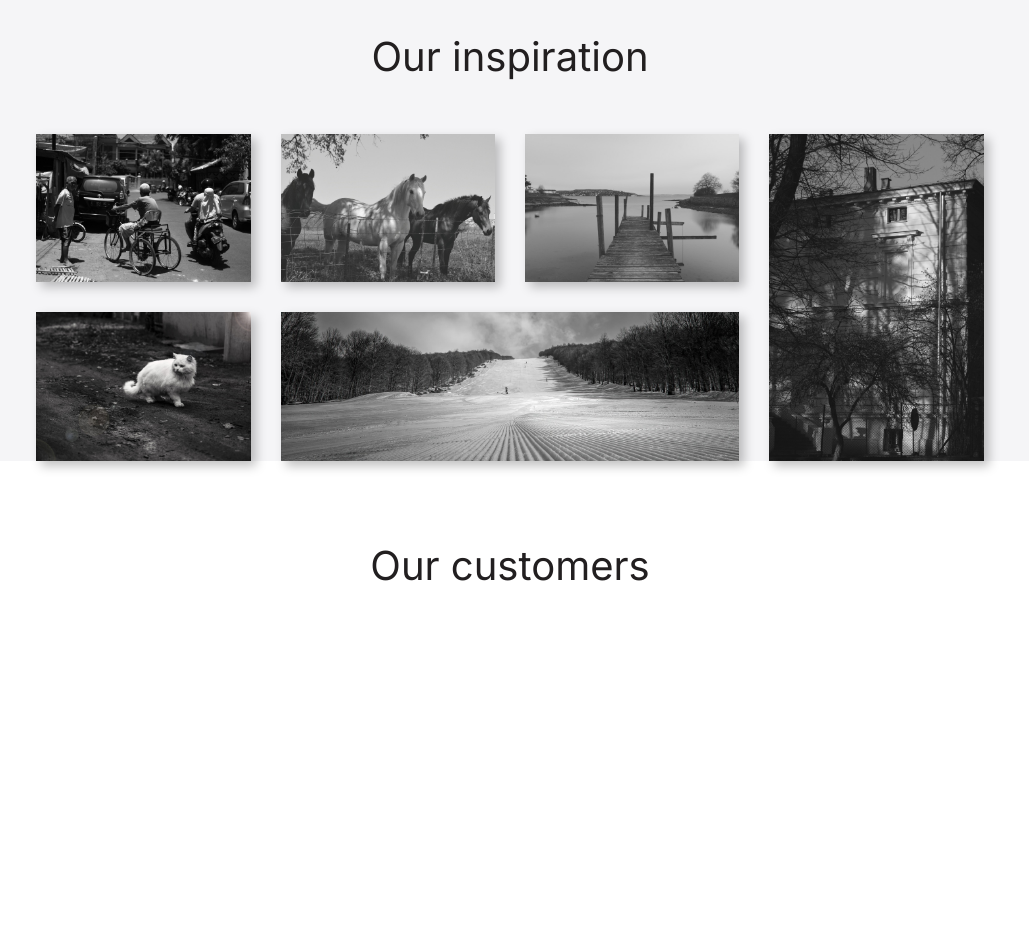
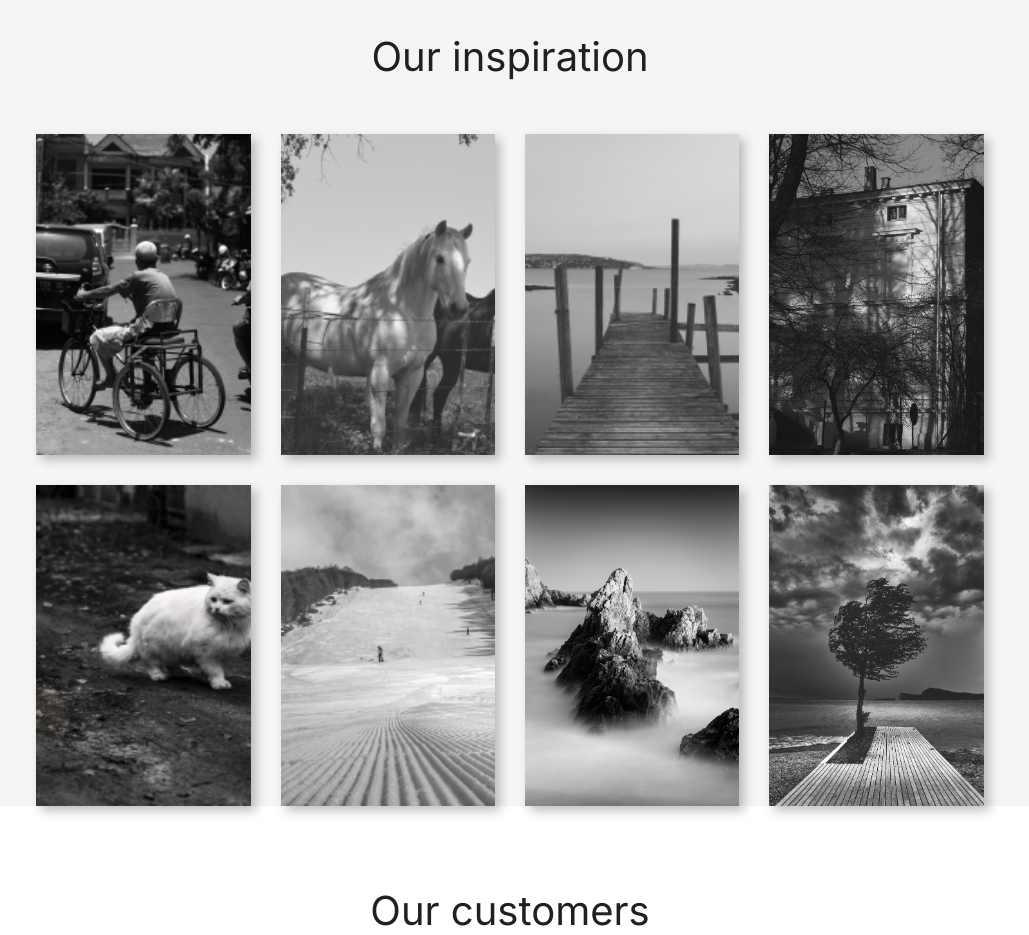
Before and after one commit to alisher-kay/Monovision-studio_website, a plain HTML site: page src/index.html in a window 1280 px wide. Shown: the part 2740-3675 px from the top of the page, without its empty margins (130-1159 px from the left). Before the commit the page ends 3330 px from the top, so only its background shows below. Drawn offline with Linux system fonts and the light colour scheme.

Commit message:
Initial commit: Monovision Studio website with complete HTML structure and CSS styling

```diff
--- a/src/css/style.css
+++ b/src/css/style.css
@@ -237,17 +237,6 @@ html {
     }
 }
 
-.grid-item4 {
-	grid-column: 4/5;
-	grid-row: 1/3;
-}
-
-.grid-item6 {
-	grid-column: 2/4;
-	/* grid-row: /3; */
-}
-
-
 .customers {
     padding-top: 80px;
 }
--- a/src/index.html
+++ b/src/index.html
@@ -14,26 +14,17 @@
         <link rel="stylesheet" href="css/style.css" />
     </head>
     <body>
-
         <main>
-
             <section class="promo">
-
                 <div class="container">
-
-					<h1 class="promo__title">Monovision 		Studio</h1>
-
-					<h2 class="promo__subtitle">Want some style on 	   your photos? </h2>
-
+                    <h1 class="promo__title">Monovision Studio</h1>
+                    <h2 class="promo__subtitle">Want some style on your photos?</h2>
                     <a href="#" class="btn">Portfolio</a>
-
                     <div class="promo__address">
                         Location:
-						<address>Everton Park, Block 2, Singapore 081002
-						</address>
+                        <address>Everton Park, Block 2, Singapore 081002</address>
                         <a href="tel:+6569964725">+6569964725</a>
                     </div>
-
                 </div>
 
                 <ul class="keywords">
@@ -53,132 +44,72 @@
                     <li>Portrait</li>
                     <li>Nature</li>
                 </ul>
-
             </section>
 
             <section class="about">
-
                 <div class="container">
-
-					<h2 class="about__title">What you can expect from us:
-					</h2>
-
-					<p class="about__text">We prioritize simple and elegant forms, clean colors, and meticulous editing to ensure quality products. With a passion for minimalism, we aim to maximize the impact of visual messages and stories in <span>each photo</span>
-					</p>
+                    <h2 class="about__title">What you can expect from us:</h2>
+                    <p class="about__text">We prioritize simple and elegant forms, clean colors, and meticulous editing to ensure quality products. With a passion for minimalism, we aim to maximize the impact of visual messages and stories in <span>each photo</span></p>
 
                     <div class="services">
-
                         <div class="services__items">
-
-							<div class="services__items-subtitle">All services
+                            <div class="services__items-subtitle">All services</div>
+                            <ul>
+                                <li>Portrait Photography: Individual, Family, Corporate, Creative</li>
+                                <li>Commercial Photography: Product, Fashion, Advertising</li>
+                                <li>Photo Editing & Retouching: Color correction, Skin retouching, Background removal</li>
+                            </ul>
                         </div>
 
-							<ul>
-								<li >Portrait Photography: Individual, Family, Corporate, Creative
-								</li>
-								<li >Commercial Photography: Product, Fashion, Advertising
-								</li>
-								<li >Photo Editing & Retouching: Color correction, Skin retouching, Background removal
-								</li>
-							</ul>
-
+                        <div class="services__text">With a background in training and designing photos for many years, we have a deep understanding of creation art of photo, content handling, and working in black and white style. <br>Now, we bring that experience for you to create jaw-dropping content with style</div>
                     </div>
-
-						<div class="services__text">With a background in training and designing photos for many years, we have a deep understanding of creation art of photo, content handling, and working in black and white style. <br>Now, we bring that experience for you to create jaw-dropping content with style
                 </div>
-
-					</div>
-
-				</div>
-
             </section>
 
             <section class="works">
-
                 <div class="container">
-
                     <h2 class="title">Our works</h2>
-
                     <div class="works__items">
-
                         <div class="works__grid">
                             <img src="img/works/bridge.jpg" alt="bridge">
                             <img src="img/works/cat.jpg" alt="cat">
                             <img src="img/works/train.jpg" alt="train">
                             <img src="img/works/children.jpg" alt="children">
                             <img src="img/works/underground.jpg" alt="underground">
-
+                            <img src="img/works/city.jpg" alt="it tech">
                         </div>
-
                     </div>
-
                 </div>
-
             </section>
 
             <section class="inspiration">
-
                 <div class="container">
-
                     <h2 class="title">Our inspiration</h2>
-
                     <div class="inspiration__items">
-
                         <div class="inspiration__grid">
-
-							<img class="grid-item1" src="./img/inspiration/man.jpg" alt="man">
-							<img class="grid-item2" src="./img/inspiration/horses.jpg" alt="horses">
-							<img class="grid-item3" src="./img/inspiration/bridge.jpg" alt="bridge">
-							<img class="grid-item4" src="./img/inspiration/tenement.jpg" alt="tenement">
-							<img class="grid-item5" src="./img/inspiration/cat.jpg" alt="cat">
-							<img class="grid-item6" src="./img/inspiration/sky.jpg" alt="sky">
-
+                            <img class="grid-item1" src="img/inspiration/man.jpg" alt="man">
+                            <img class="grid-item2" src="img/inspiration/horses.jpg" alt="horses">
+                            <img class="grid-item3" src="img/inspiration/bridge.jpg" alt="bridge">
+                            <img class="grid-item4" src="img/inspiration/tenement.jpg" alt="tenement">
+                            <img class="grid-item5" src="img/inspiration/cat.jpg" alt="cat">
+                            <img class="grid-item6" src="img/inspiration/sky.jpg" alt="sky">
+                            <img class="grid-item6" src="img/inspiration/mountains.jpg" alt="sky">
+                            <img class="grid-item6" src="img/inspiration/tree.jpg" alt="sky">
                         </div>
-
                     </div>
-
                 </div>
-
             </section>
 
             <section class="customers">
-
                 <div class="container">
-
                     <h2 class="title">Our customers</h2>
-
                     <div class="customers__items">
-
                         <div class="customers__grid">
-
-
-
+                            <!-- Customer content will go here -->
                         </div>
-
                     </div>
-
                 </div>
-
             </section>
-
-
-
-
-
-
-
-
-
-
-
-
-
-
-
-
-
-
         </main>
-
     </body>
 </html>
```
Also changed, not shown: src/img/inspiration/mountains.jpg (added), src/img/inspiration/tree.jpg (added), src/img/works/city.jpg (added). Lines whose indentation alone changed are shown as unchanged.
